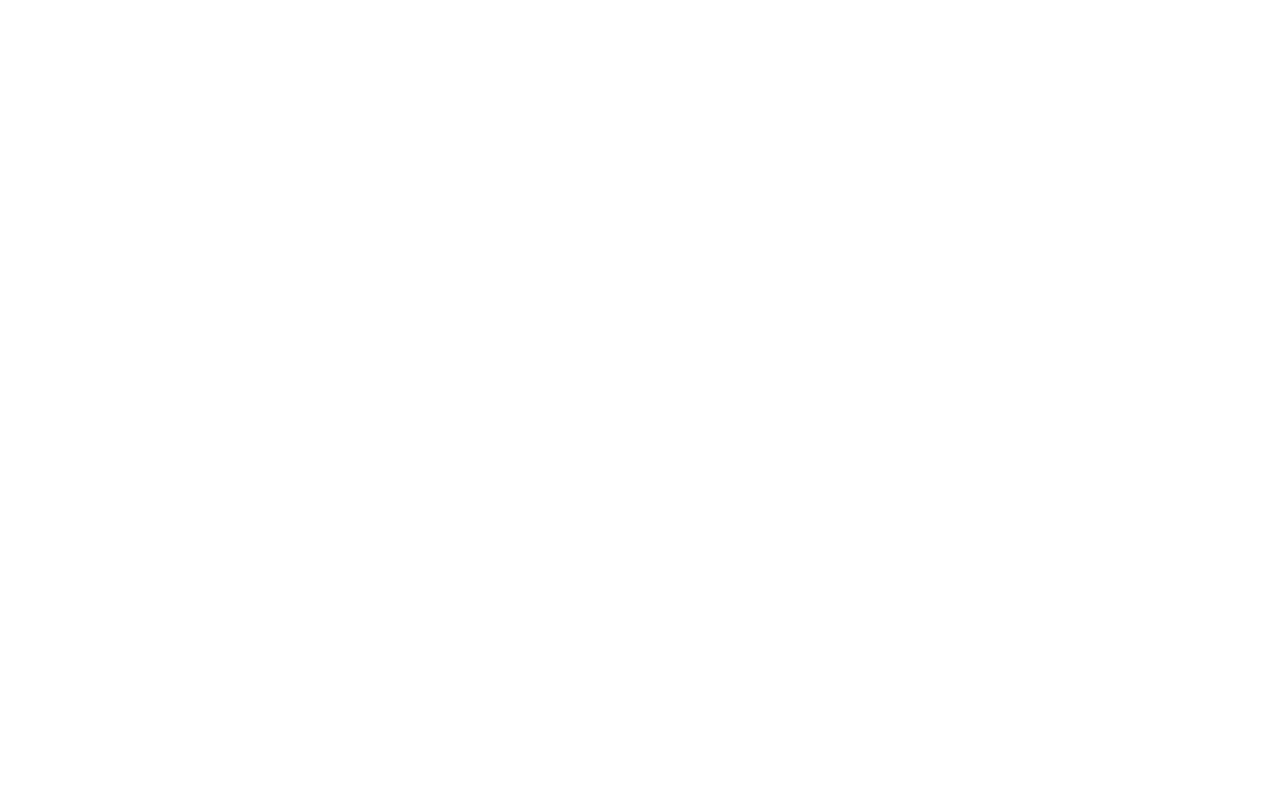
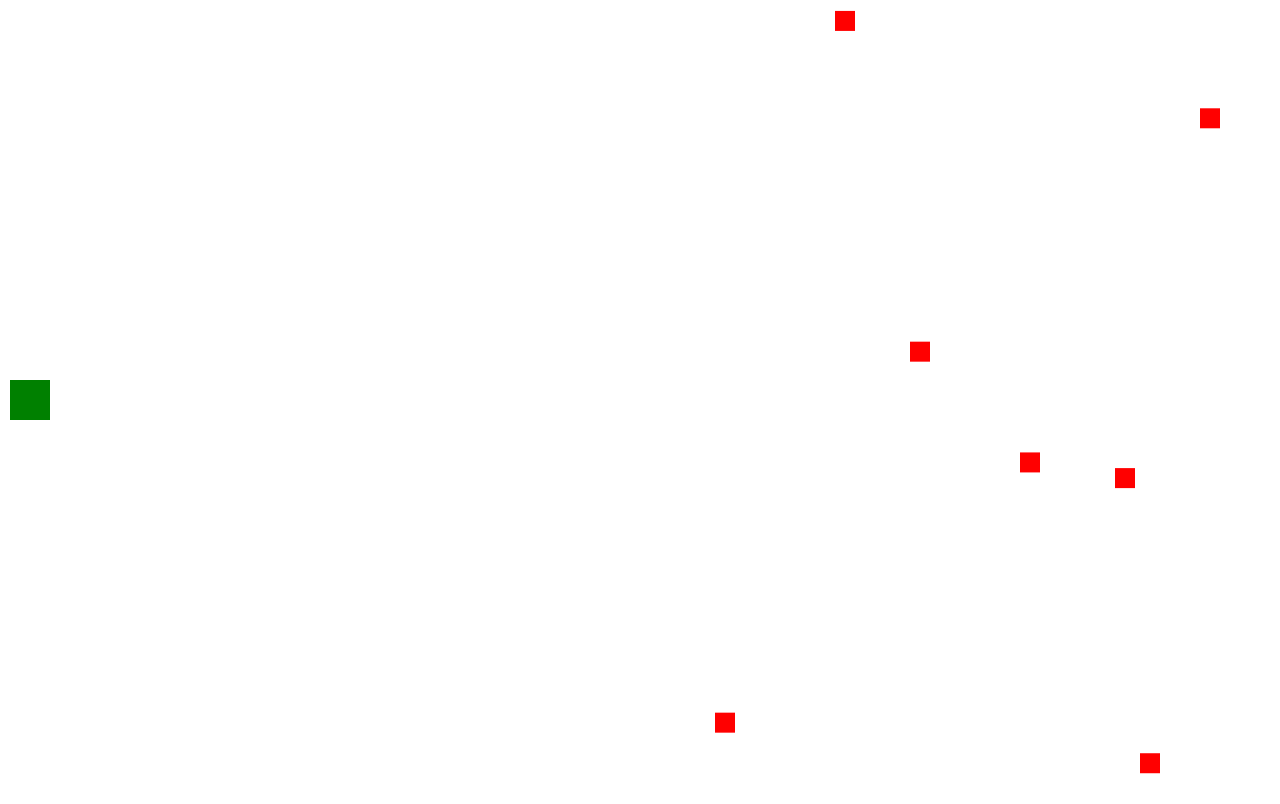
Before and after one commit to migsandia/enternal-enemies, a plain HTML site: page index.html in a window 1280 px wide. Both pictures are taken after a click on the button "Start". Drawn offline with Linux system fonts and the light colour scheme.

Commit message:
añaddidos enemies

```diff
--- a/enemy.js
+++ b/enemy.js
@@ -1 +1,38 @@
 'use strict'
+
+class Enemy{
+  constructor(canvas,y){
+
+    this.size=20;
+    this.canvas=canvas;
+    this.ctx= this.canvas.getContext('2d');
+    this.x = this.canvas.width;
+    this.y = y;
+    this.speed = 5;
+    this.direction=-1;
+
+  };
+
+  update(){
+    this.x = this.x + this.direction * this.speed;
+  }
+
+  draw(){
+    this.ctx.fillStyle = 'red';
+    this.ctx.fillRect(this.x, this.y-this.size/2,this.size,this.size)
+  }
+
+  setDirection(direction){
+    this.direction = direction;
+  }
+
+  checkScreen(){
+
+    if(this.y - this.size/2 <=0){
+      this.direction = 1;
+    }else if(this.y + this.size/2 >= this.canvas.height){
+      this.direction= -1;
+    }
+  }
+
+}
--- a/game.js
+++ b/game.js
@@ -10,12 +10,19 @@ class Game{
   };
 
   startLoop() {
-    console.log('que comiencen los juegos del hambre');
+    console.log('que comien(cen los juegos del hambre');
+    this.player= new Player (this.canvas,3);
     const loop = () => {
+
+      if(Math.random()>0.97){
+        const y = Math.random() * this.canvas.height;
+        this.enemies.push(new Enemy(this.canvas,y));
+      };
+      this.checkAllCollisions();
       this.updateCanvas();
       this.clearCanvas();
       this.drawCanvas();
-      console.log('que comiencen los juegos del hambre');
+
       //clear
       //draw
 
@@ -26,7 +33,11 @@ class Game{
   }
 
   updateCanvas(){
+    this.player.update();
+    this.enemies.forEach((enemy)=>{
+      enemy.update();
 
+    });
   };
 
   clearCanvas(){
@@ -34,6 +45,15 @@ class Game{
   };
 
   drawCanvas(){
+    this.player.draw();
+    this.enemies.forEach((enemy)=>{
+      enemy.draw();
 
+    });
   };
+
+  checkAllCollisions(){
+    this.player.checkScreen();
+
+  }
 }
--- a/main.js
+++ b/main.js
@@ -17,7 +17,7 @@ const main = () => {
     const startButton=document.querySelector('button');
     startButton.addEventListener('click',buildGameScreen);
   };
-
+//--------------BUILD GAME SCREEEN
   const buildGameScreen = () => {
     const gameScreen = buildDom(`
       <section class="game-screen">
@@ -29,14 +29,30 @@ const main = () => {
 
     const canvasElement = document.querySelector('canvas');
 
-    canvasElement.setAttribute('with',width);
+    canvasElement.setAttribute('width',width);
     canvasElement.setAttribute('height',height);
 
-    setTimeout(buildGameOver, 3000);
+
+      //event.code === 'ArrowUp' => setDirection =>
+      //event.code === 'ArrowDown' => setDirection()
+
+
+
+
+    //setTimeout(buildGameOver, 3000);
 
     const game =new Game(canvasElement);
 
     game.startLoop();
+
+    const setPlayerDirection = (event) => {
+      if (event.code === 'ArrowUp'){
+        game.player.setDirection(-1);
+      } else if (event.code === 'ArrowDown'){
+        game.player.setDirection(1);
+      }
+    };
+    document.addEventListener('keydown', setPlayerDirection);
   }
 
   const buildGameOver = () =>{
--- a/player.js
+++ b/player.js
@@ -1 +1,38 @@
 'use strict'
+
+class Player{
+  constructor(canvas,lives){
+
+    this.size=40;
+    this.canvas=canvas;
+    this.ctx= this.canvas.getContext('2d');
+    this.x = 10 + this.size/2;
+    this.y = this.canvas.height/2;
+    this.speed = 5;
+    this.direction=0;
+    this.lives = lives;
+  };
+
+  update(){
+    this.y = this.y+this.direction * this.speed;
+  }
+
+  draw(){
+    this.ctx.fillStyle = 'green';
+    this.ctx.fillRect(this.x- this.size/2, this.y-this.size/2,this.size,this.size)
+  }
+
+  setDirection(direction){
+    this.direction = direction;
+  }
+
+  checkScreen(){
+
+    if(this.y - this.size/2 <=0){
+      this.direction = 1;
+    }else if(this.y + this.size/2 >= this.canvas.height){
+      this.direction= -1;
+    }
+  }
+
+}
--- a/style.css
+++ b/style.css
@@ -18,5 +18,5 @@ margin: 0 20px;
 }
 .game-screen {
   width: 100%;
-  height: 100%;
+  height: 100vh;
 }
```
